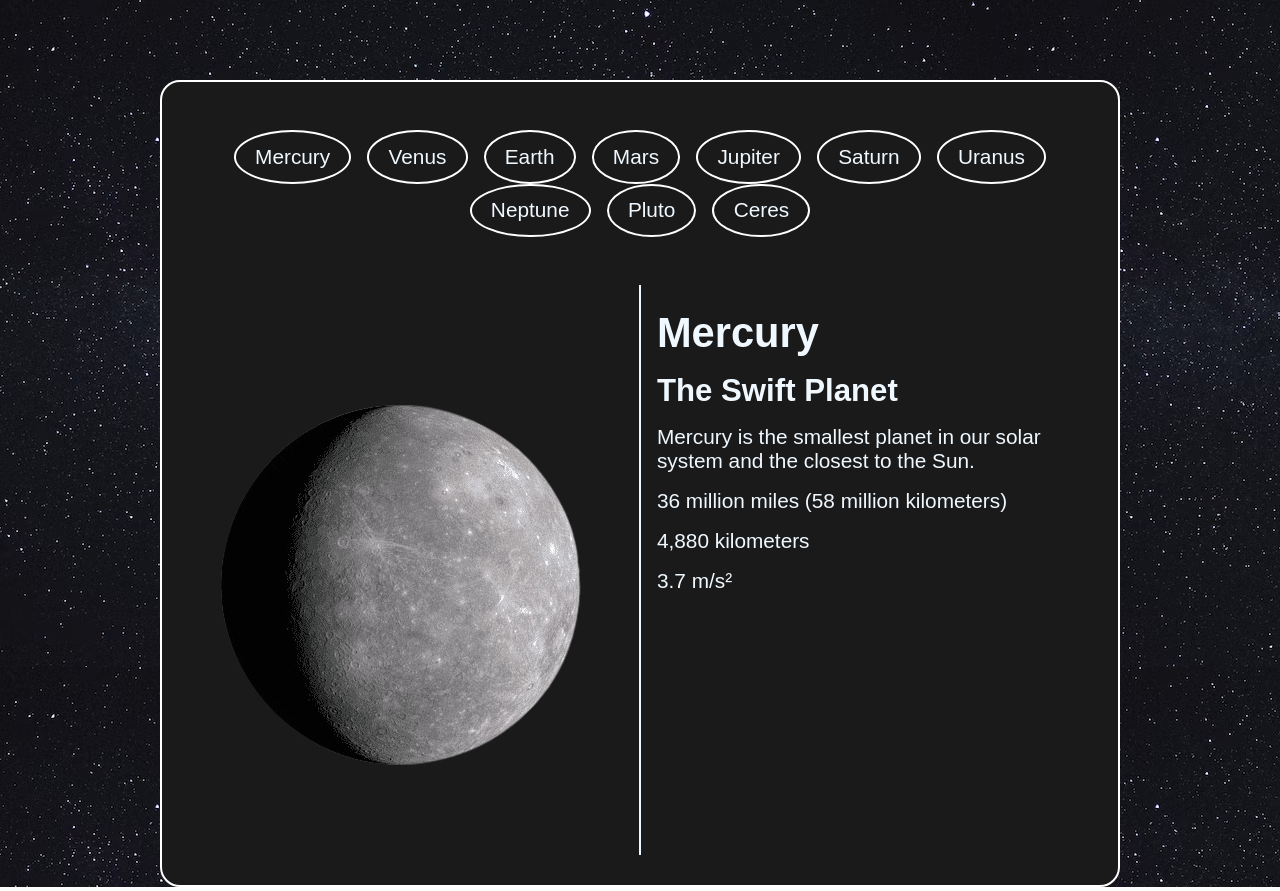
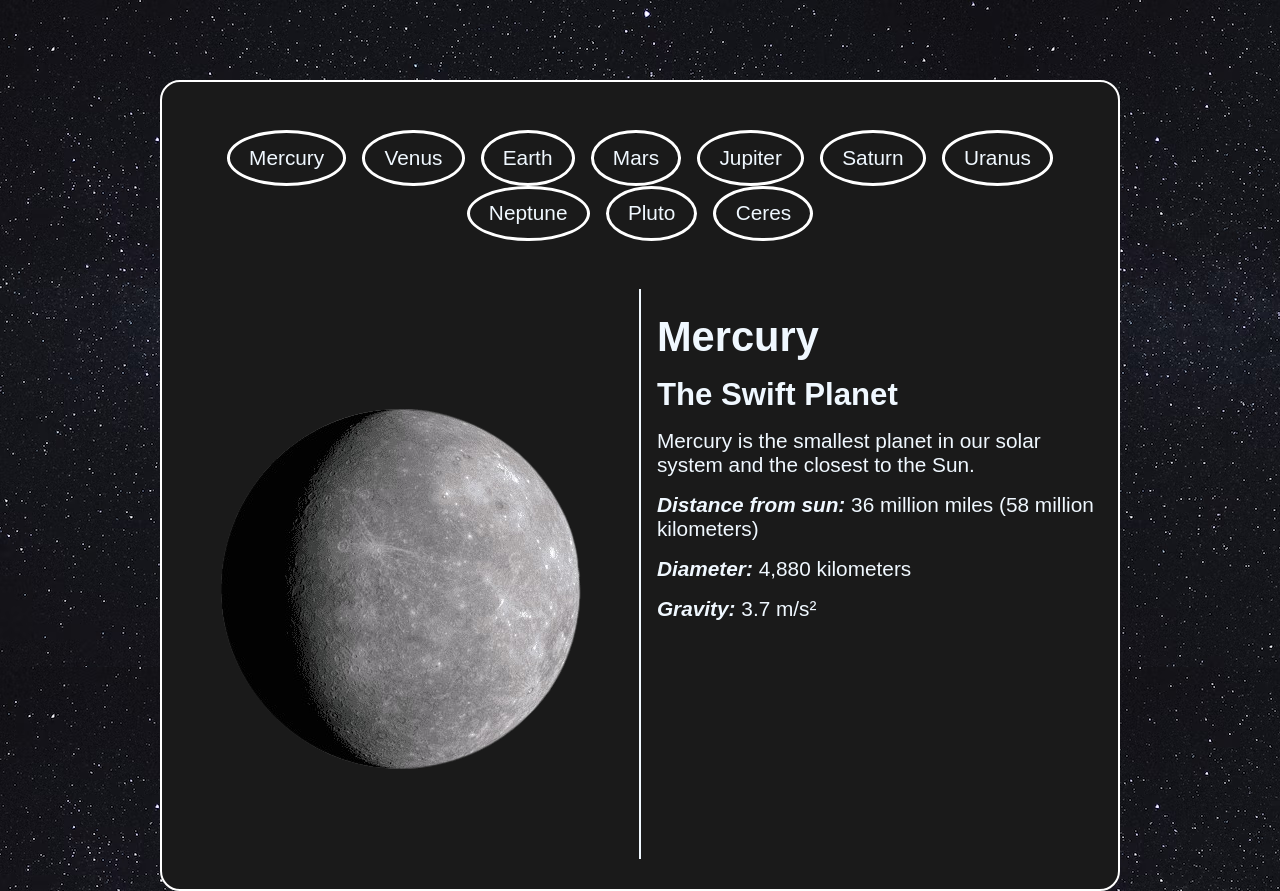
Before and after one commit to AlessandroCarrozza/react-solar-system, a React (Vite) app: page / in a window 1280 px wide. Both pictures are taken after a click on the item "Mercury". Built offline with nearby package versions, Linux system fonts and the light colour scheme; a web font is replaced by a local one.

Commit message:
working on details

```diff
--- a/src/components/Box/Box.css
+++ b/src/components/Box/Box.css
@@ -2,7 +2,7 @@ li {
   font-size: 1.3rem;
   border-radius: 50%;
   padding: 0.8rem 1.2rem;
-  border: 2px solid white;
+  border: 3px solid white;
   display: inline-block;
   margin: 0 0.5rem;
   cursor: pointer;
--- a/src/components/TabContent/TabContent.css
+++ b/src/components/TabContent/TabContent.css
@@ -29,7 +29,6 @@
   flex-direction: column;
   padding: 1rem;
   text-align: left;
-  font-size: 1.3rem;
 }
 
 .rightSide h1 {
@@ -40,9 +39,18 @@
   padding: 0.5rem 0;
 }
 
-span {
+span#divider {
   width: 0.2%;
   height: 95%;
   display: inline-block;
   background-color: aliceblue;
 }
+
+.rightSide {
+  font-size: 1.3rem;
+}
+
+.rightSide span {
+  font-weight: 800;
+  font-style: italic;
+}
--- a/src/components/TabContent/TabContent.jsx
+++ b/src/components/TabContent/TabContent.jsx
@@ -14,14 +14,23 @@ function TabContent({
       <div className="leftSide">
         <img src={image} alt="Planet" className={name} />
       </div>
-      <span></span>
+      <span id="divider"></span>
       <div className="rightSide">
         <h1>{name}</h1>
         <h2>{title}</h2>
         <p>{description}</p>
-        <div>{distanceFromSun}</div>
-        <div>{diameter}</div>
-        <div>{gravity}</div>
+        <div>
+          <span>Distance from sun: </span>
+          {distanceFromSun}
+        </div>
+        <div>
+          <span>Diameter: </span>
+          {diameter}
+        </div>
+        <div>
+          <span>Gravity: </span>
+          {gravity}
+        </div>
       </div>
     </div>
   );
```
